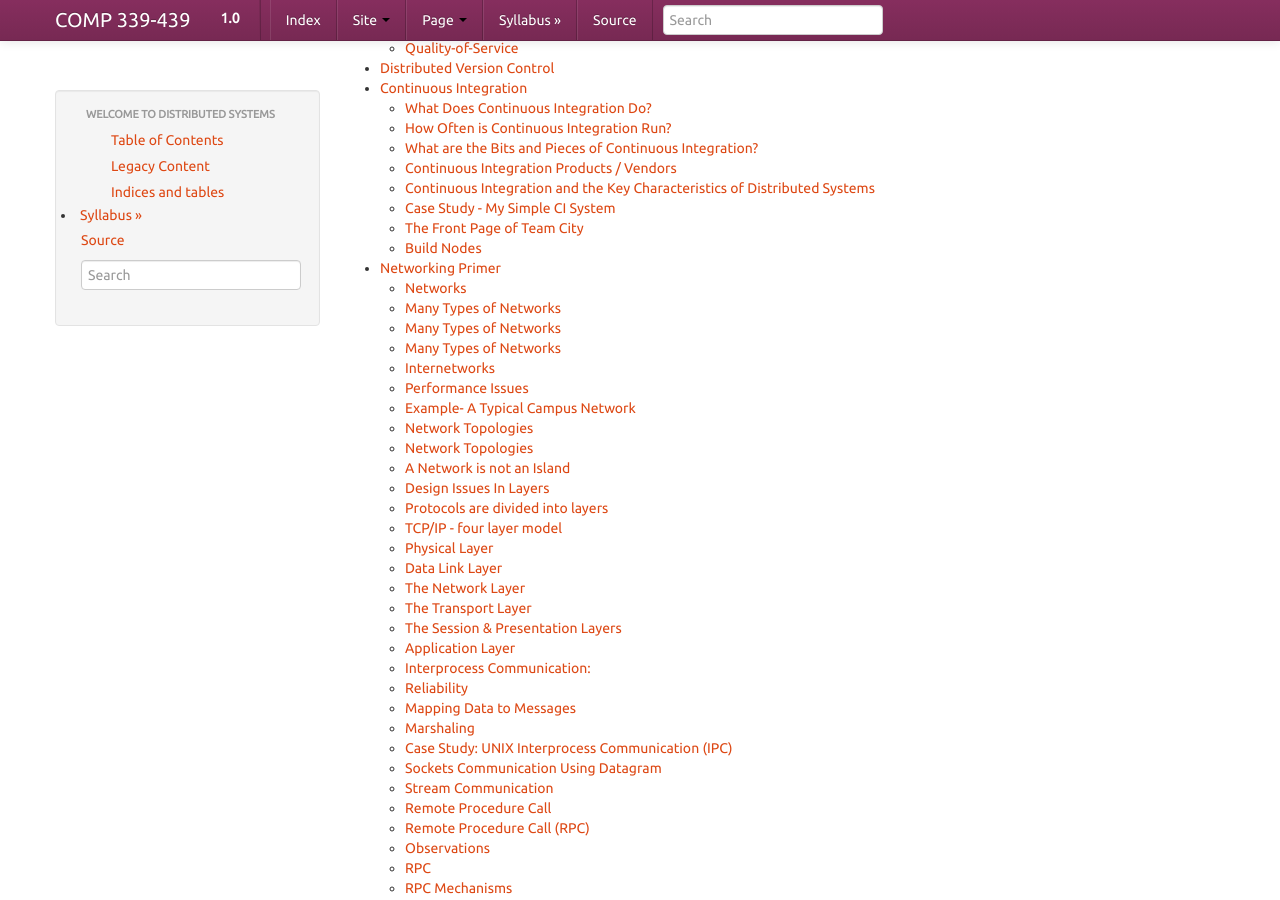
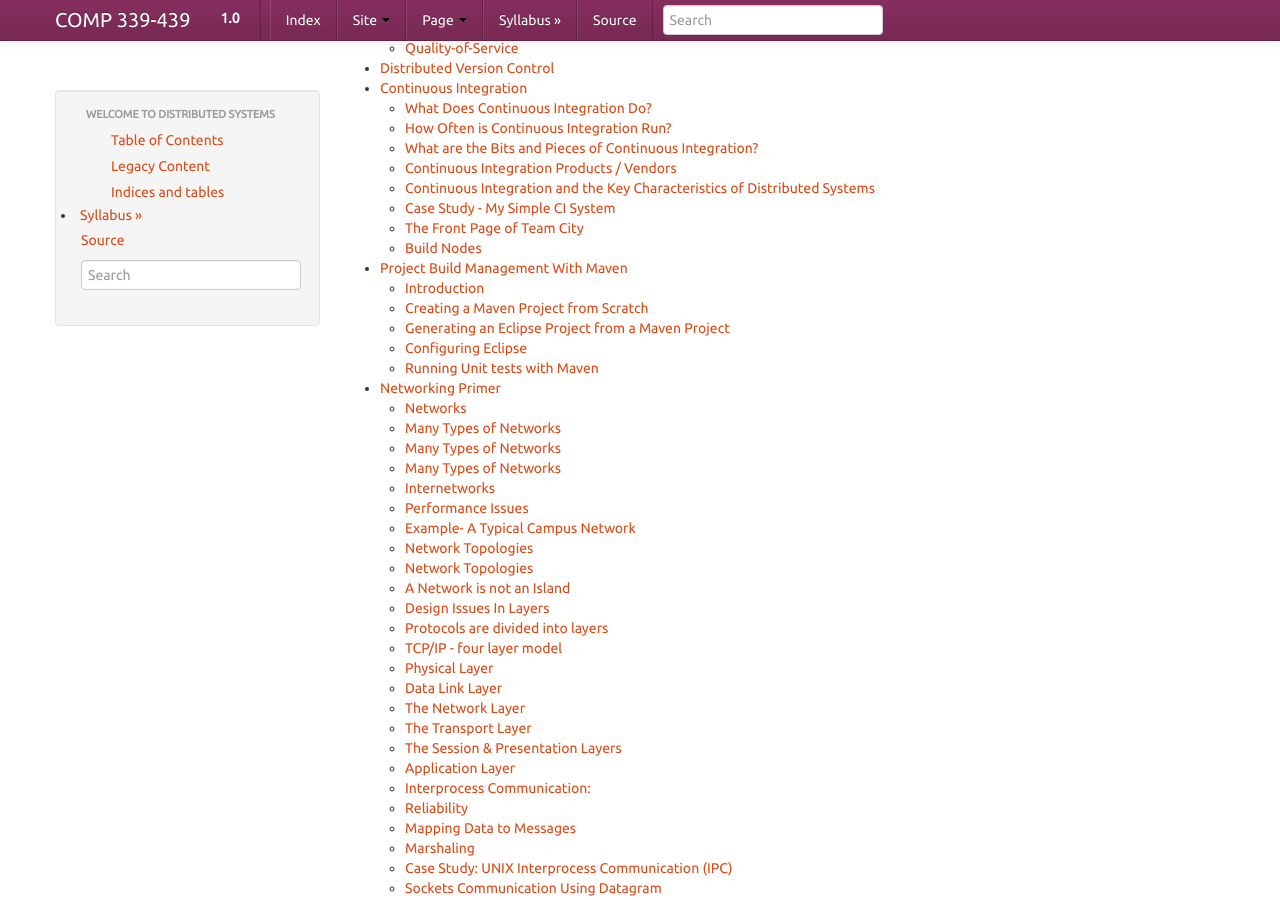
Before and after one commit to LoyolaChicagoBooks/distributedsystems, a Sphinx documentation site: the page built from source/index.rst, in a window 1280 px wide and 900 px high, scrolled down 1113 px. Built offline with Sphinx 7.4.7, drawn with Linux system fonts in a browser that asks for light colours; some of the changed lines change nothing that is shown.

Commit message:
maven notes

```diff
--- a/source/index.rst
+++ b/source/index.rst
@@ -21,6 +21,7 @@ Table of Contents
    issues
    dvcs
    ci
+   maven
    networking
    concurrency
    messagequeues
--- /dev/null
+++ b/source/maven.rst
@@ -0,0 +1,69 @@
+Project Build Management With Maven
+===================================
+
+Introduction
+------------
+
+- The goal of this page is to give you a step-by-step guide to get a Java project up and running with Maven 3.x
+- The instructions are written against Maven 3.0.4 and Java 1.6.0.51 on Mac OSX 10.8.4
+
+
+Creating a Maven Project from Scratch
+-------------------------------------
+
+- Maven has a concept of archetypes. Archetypes are skeleton projects that a user can use to get a basic development setup for one purpose or another (desktop application, servlet, etc…)
+
+- The following command will invoke maven, fetch some initial dependencies, and list a set of archetypes that are available. If you press 'enter' at the first question, you will create a default Java desktop application. Maven will ask you to fill out some identifying information for your project (such as a project name, group name, etc…).
+
+::
+	$ mvn archetype:generate
+
+
+- After this command finishes, you will have three interesting objects in your folder, a pom.xml, src/main, and src/test
+	- pom.xml contains the build, unit test, and dependency configuration
+	- src/main contains the production code for your project
+	- src/test contains the unit tests for the project.
+
+
+Generating an Eclipse Project from a Maven Project
+--------------------------------------------------
+
+- After generating your Maven project, you won't be able to immediately open it in Eclipse
+
+- Maven is able to generate the appropriate files to setup an eclipse project.
+
+- This command will generate the necessary Eclipse project files
+
+::
+	$ mvn eclipse:eclipse
+
+
+
+Configuring Eclipse
+-------------------
+
+- The created project should open in eclipse, but it is possible you might run into some problems.
+
+- Often, you may see an error related to M2_REPO not begin defined. To fix this
+	# Right click on your project in the Package Explorer
+	# click on Properties in the context menu
+	# click on the Libraries tab
+	# click on the "Add Variable" button
+	# click "Configure Variables"
+	# click "New"
+	# Under name put M2_REPO
+	# Under Path, put your home folder and .m2/repository. On my system this is /Users/joe/.m2/repository
+
+- Your project should build just fine. You are ready to develop your project.
+
+
+Running Unit tests with Maven
+-----------------------------
+
+- Running unit tests on the command line is simple with Maven, just run the following command
+
+::
+	$ mvn test
+
+
+- Maven will compile and run any unit test fixtures you have under src/test.
```
